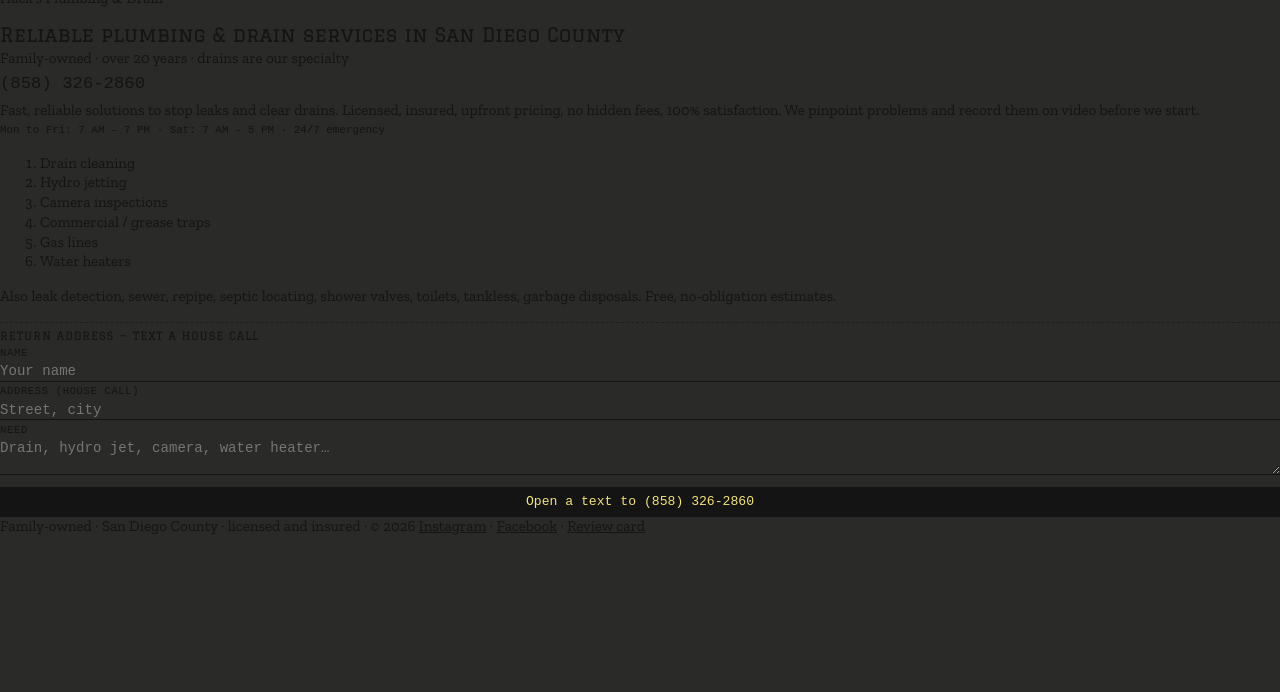
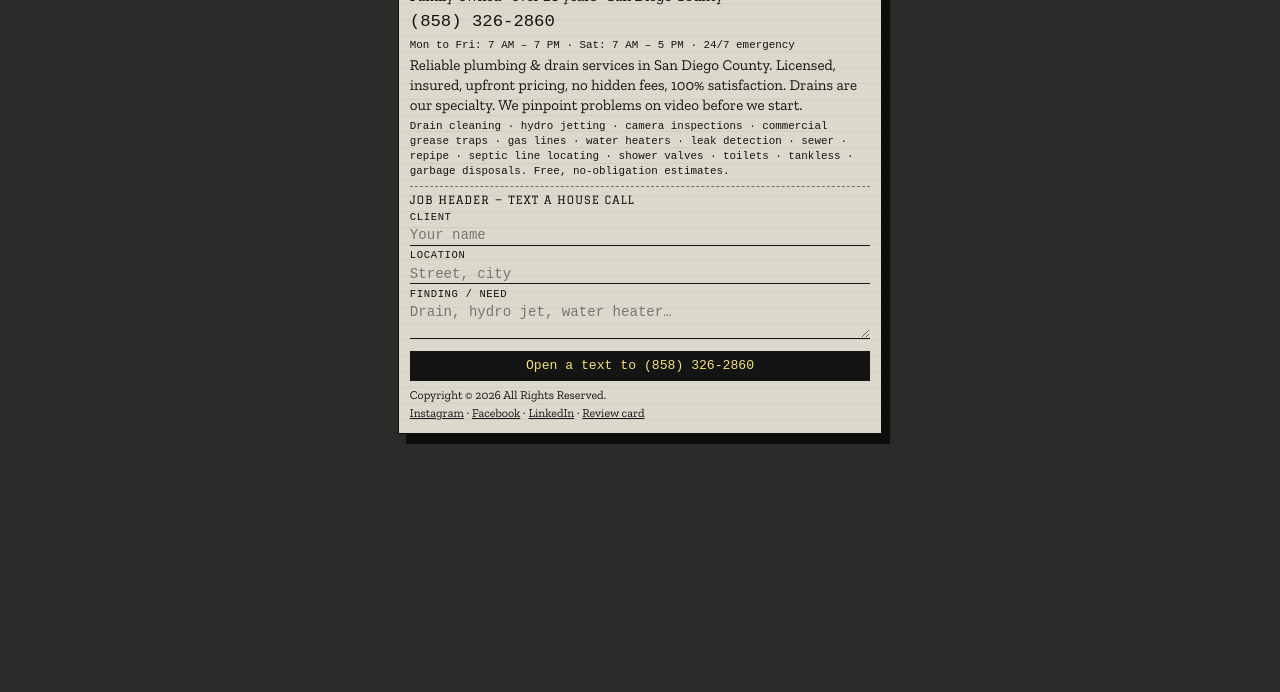
Before and after one commit to nitantbhartia/hacks-plumbing-preview, a website: page index.html in a window 1280 px wide. Shown: the part 123-815 px from the top of the page. Drawn offline with nearby package versions, Linux system fonts and the light colour scheme; a web font is replaced by a local one.

Commit message:
Restyle homepage into a mailed trade object

```diff
--- a/index.html
+++ b/index.html
@@ -4,56 +4,48 @@
   <meta charset="utf-8">
   <meta name="viewport" content="width=device-width, initial-scale=1">
   <title>Hack’s Plumbing &amp; Drain · San Diego County</title>
-  <meta name="description" content="Family-owned plumbing and drain shop, over 20 years. Hydro jetting, camera, gas, commercial grease traps. (858) 326-2860. Mon–Fri 7am–7pm, Sat 7am–5pm.">
+  <meta name="description" content="Family-owned plumbing and drain shop, over 20 years. Camera inspections, hydro jetting, drains. (858) 326-2860. Mon–Fri 7am–7pm, Sat 7am–5pm.">
   <link rel="stylesheet" href="styles.css">
 </head>
 <body>
-  <article class="mailer" aria-label="Hack’s Plumbing camera-inspection DVD mailer">
-    <p class="perf" aria-hidden="true">OPEN HERE</p>
-    <p class="winter" data-en="Winter Special $100 OFF Any Invoice Over $1,000" data-es="Especial de invierno $100 de descuento en cualquier factura de más de $1,000">Winter Special $100 OFF Any Invoice Over $1,000</p>
-
-    <header class="disc">
+  <article class="print" aria-label="Hack’s Plumbing camera inspection print">
+    <p class="serrate" aria-hidden="true"></p>
+    <header class="head">
+      <p class="kind" data-en="Camera inspection print" data-es="Impresión de inspección con cámara">Camera inspection print</p>
       <nav class="lang" aria-label="Language">
         <button type="button" data-set="en" aria-pressed="true">EN</button>
         <button type="button" data-set="es" aria-pressed="false">ES</button>
       </nav>
-      <div class="hub" aria-hidden="true"></div>
-      <p class="co">Hack’s Plumbing &amp; Drain</p>
-      <h1 data-en="Reliable plumbing &amp; drain services in San Diego County" data-es="Plomería y drenaje de confianza en el Condado de San Diego">Reliable plumbing &amp; drain services in San Diego County</h1>
-      <p class="sub" data-en="Family-owned · over 20 years · drains are our specialty" data-es="De familia · más de 20 años · los drenajes son nuestra especialidad">Family-owned · over 20 years · drains are our specialty</p>
-      <a class="phone" href="tel:+18583262860">(858) 326-2860</a>
     </header>
 
-    <p class="lede" data-en="Fast, reliable solutions to stop leaks and clear drains. Licensed, insured, upfront pricing, no hidden fees, 100% satisfaction. We pinpoint problems and record them on video before we start." data-es="Soluciones rápidas para parar fugas y destapar drenajes. Con licencia, asegurados, precio por adelantado, sin cargos ocultos, 100% de satisfacción. Ubicamos el problema y lo grabamos en video antes de empezar.">Fast, reliable solutions to stop leaks and clear drains. Licensed, insured, upfront pricing, no hidden fees, 100% satisfaction. We pinpoint problems and record them on video before we start.</p>
+    <p class="winter" data-en="Winter Special $100 OFF Any Invoice Over $1,000" data-es="Especial de invierno $100 de descuento en cualquier factura de más de $1,000">Winter Special $100 OFF Any Invoice Over $1,000</p>
+    <h1>Hack’s Plumbing &amp; Drain</h1>
+    <p class="sub" data-en="Family-owned · over 20 years · San Diego County" data-es="De familia · más de 20 años · Condado de San Diego">Family-owned · over 20 years · San Diego County</p>
+    <a class="phone" href="tel:+18583262860">(858) 326-2860</a>
     <p class="hours" data-en="Mon to Fri: 7 AM – 7 PM · Sat: 7 AM – 5 PM · 24/7 emergency" data-es="Lun a vie: 7 AM – 7 PM · sáb: 7 AM – 5 PM · emergencia 24/7">Mon to Fri: 7 AM – 7 PM · Sat: 7 AM – 5 PM · 24/7 emergency</p>
 
-    <ol class="chapters">
-      <li data-en="Drain cleaning" data-es="Limpieza de drenajes">Drain cleaning</li>
-      <li data-en="Hydro jetting" data-es="Hidrojet">Hydro jetting</li>
-      <li data-en="Camera inspections" data-es="Inspección con cámara">Camera inspections</li>
-      <li data-en="Commercial / grease traps" data-es="Comercial / trampas de grasa">Commercial / grease traps</li>
-      <li data-en="Gas lines" data-es="Líneas de gas">Gas lines</li>
-      <li data-en="Water heaters" data-es="Calentadores de agua">Water heaters</li>
-    </ol>
-    <p class="also" data-en="Also leak detection, sewer, repipe, septic locating, shower valves, toilets, tankless, garbage disposals. Free, no-obligation estimates." data-es="También detección de fugas, alcantarilla, recableado de tubería, localización séptica, válvulas de regadera, inodoros, tankless, trituradores. Estimados gratis, sin obligación.">Also leak detection, sewer, repipe, septic locating, shower valves, toilets, tankless, garbage disposals. Free, no-obligation estimates.</p>
+    <p class="lede" data-en="Reliable plumbing &amp; drain services in San Diego County. Licensed, insured, upfront pricing, no hidden fees, 100% satisfaction. Drains are our specialty. We pinpoint problems on video before we start." data-es="Plomería y drenaje de confianza en el Condado de San Diego. Con licencia, asegurados, precio por adelantado, sin cargos ocultos, 100% de satisfacción. Los drenajes son nuestra especialidad. Ubicamos el problema en video antes de empezar.">Reliable plumbing &amp; drain services in San Diego County. Licensed, insured, upfront pricing, no hidden fees, 100% satisfaction. Drains are our specialty. We pinpoint problems on video before we start.</p>
+
+    <p class="scope" data-en="Drain cleaning · hydro jetting · camera inspections · commercial grease traps · gas lines · water heaters · leak detection · sewer · repipe · septic line locating · shower valves · toilets · tankless · garbage disposals. Free, no-obligation estimates." data-es="Limpieza de drenajes · hidrojet · cámara · trampas de grasa · gas · calentadores · fugas · alcantarilla · tubería nueva · localización séptica · válvulas de ducha · inodoros · sin tanque · trituradores. Presupuestos sin compromiso.">Drain cleaning · hydro jetting · camera inspections · commercial grease traps · gas lines · water heaters · leak detection · sewer · repipe · septic line locating · shower valves · toilets · tankless · garbage disposals. Free, no-obligation estimates.</p>
 
     <form id="job-form" action="sms:+18583262860" method="get">
-      <p class="fill" data-en="Return address — text a house call" data-es="Remite — mensaje para visita">Return address — text a house call</p>
-      <label for="name" data-en="Name" data-es="Nombre">Name</label>
+      <p class="fill" data-en="Job header — text a house call" data-es="Encabezado de trabajo — mensaje para visita">Job header — text a house call</p>
+      <label for="name" data-en="Client" data-es="Cliente">Client</label>
       <input id="name" name="name" required autocomplete="name" data-en-placeholder="Your name" data-es-placeholder="Su nombre">
-      <label for="address" data-en="Address (house call)" data-es="Dirección (visita)">Address (house call)</label>
+      <label for="address" data-en="Location" data-es="Ubicación">Location</label>
       <input id="address" name="address" required autocomplete="street-address" data-en-placeholder="Street, city" data-es-placeholder="Calle, ciudad">
-      <label for="need" data-en="Need" data-es="Necesidad">Need</label>
-      <textarea id="need" name="need" required rows="2" data-en-placeholder="Drain, hydro jet, camera, water heater…" data-es-placeholder="Drenaje, hidrojet, cámara, calentador…"></textarea>
+      <label for="need" data-en="Finding / need" data-es="Hallazgo / necesidad">Finding / need</label>
+      <textarea id="need" name="need" required data-en-placeholder="Drain, hydro jet, water heater…" data-es-placeholder="Desagüe, hidrojet, calentador…"></textarea>
       <p id="job-err" hidden class="hint" data-en="Name, address, and need are required for a house call." data-es="Nombre, dirección y necesidad son obligatorios para una visita a domicilio.">Name, address, and need are required for a house call.</p>
       <button type="submit" data-en="Open a text to (858) 326-2860" data-es="Abrir mensaje a (858) 326-2860">Open a text to (858) 326-2860</button>
     </form>
 
-    <footer class="sill">
-      <span data-en="Family-owned · San Diego County · licensed and insured · © 2026" data-es="De familia · Condado de San Diego · licencia y seguro · © 2026">Family-owned · San Diego County · licensed and insured · © 2026</span>
+    <footer class="foot">
+      <span data-en="Copyright © 2026 All Rights Reserved." data-es="Copyright © 2026 Todos los derechos reservados.">Copyright © 2026 All Rights Reserved.</span>
       <span>
-<a class="plain" href="https://www.instagram.com/hacksplumbinganddrain/">Instagram</a>
+        <a class="plain" href="https://www.instagram.com/hacksplumbinganddrain/">Instagram</a>
         · <a class="plain" href="https://www.facebook.com/hacksplumbing760/">Facebook</a>
+        · <a class="plain" href="https://www.linkedin.com/company/hack-s-plumbing-drain/">LinkedIn</a>
         · <a class="plain" href="review.html" data-en="Review card" data-es="Tarjeta de reseña">Review card</a>
       </span>
     </footer>
```
